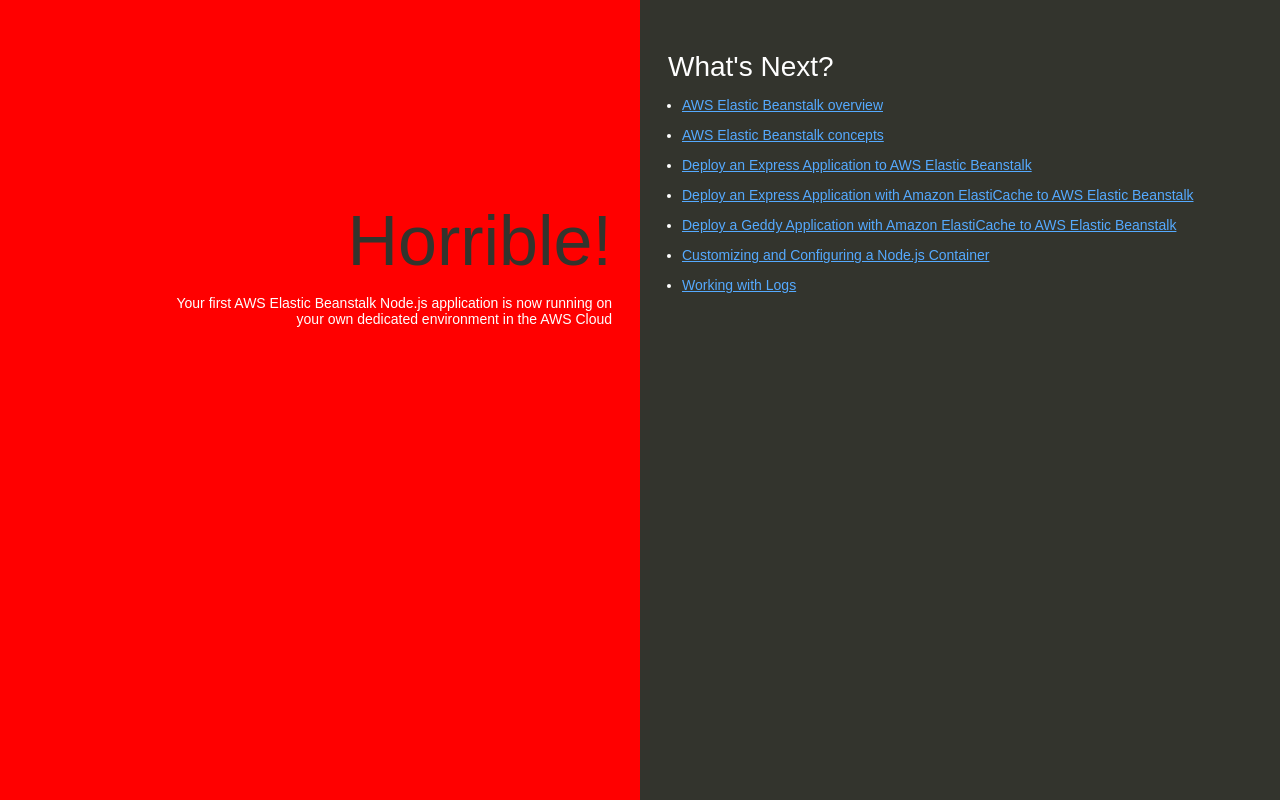
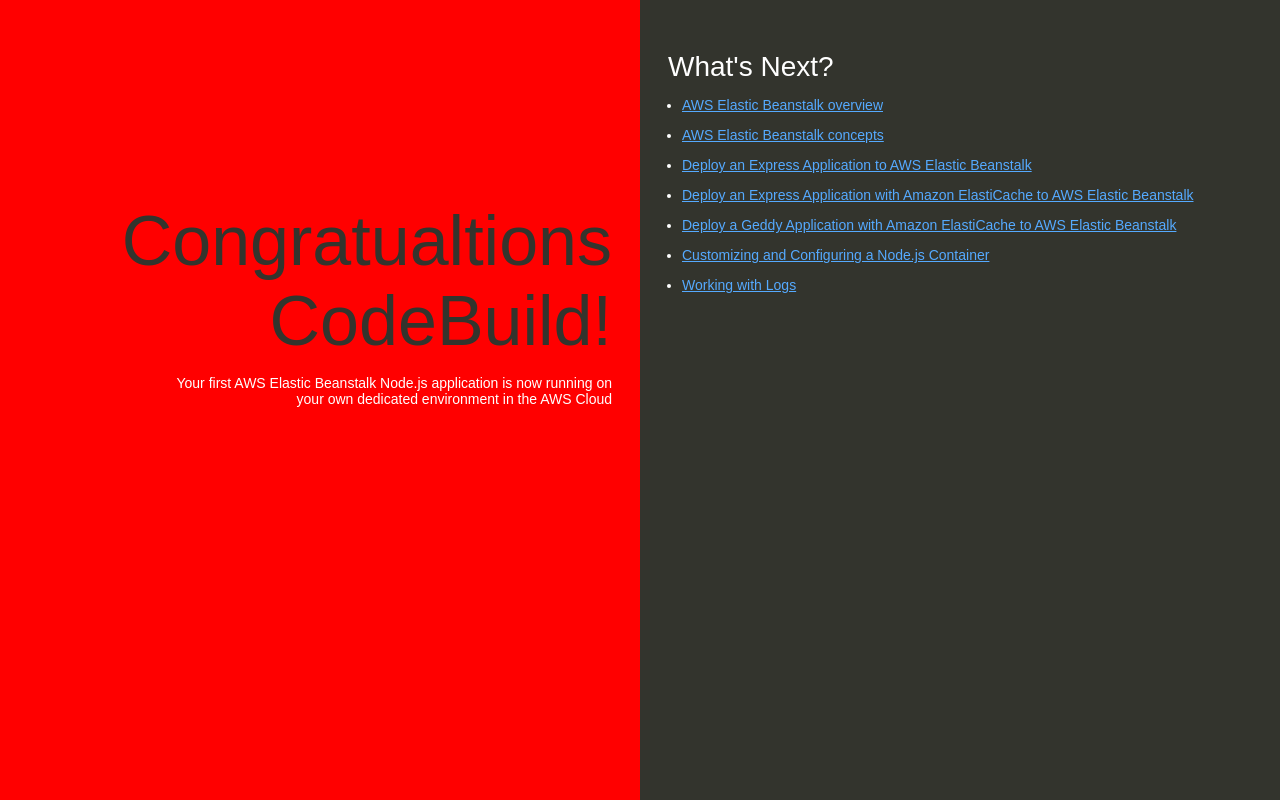
Before and after one commit to Sunday-Okey/my-nodejs-app, a website: page index.html in a window 1280 px wide. Drawn offline with Linux system fonts and the light colour scheme.

Commit message:
Update index.html

```diff
--- a/index.html
+++ b/index.html
@@ -74,7 +74,7 @@
   </head>
   <body>
     <div class="textColumn">
-      <h1>Horrible!</h1>
+      <h1>Congratualtions CodeBuild!</h1>
       <p>Your first AWS Elastic Beanstalk Node.js application is now running on your own dedicated environment in the AWS Cloud</p>
     </div>
     <div class="linksColumn">
```
